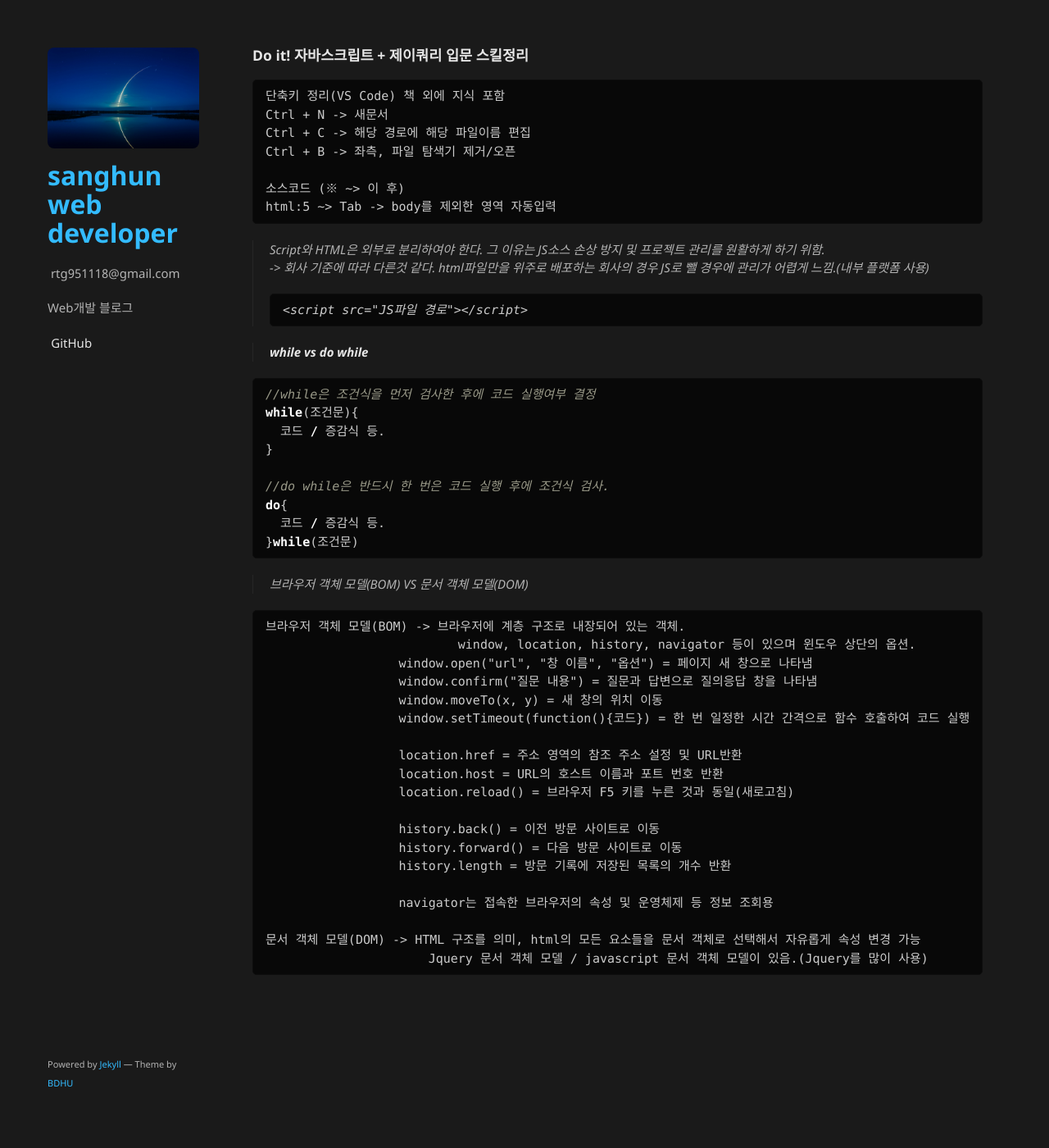
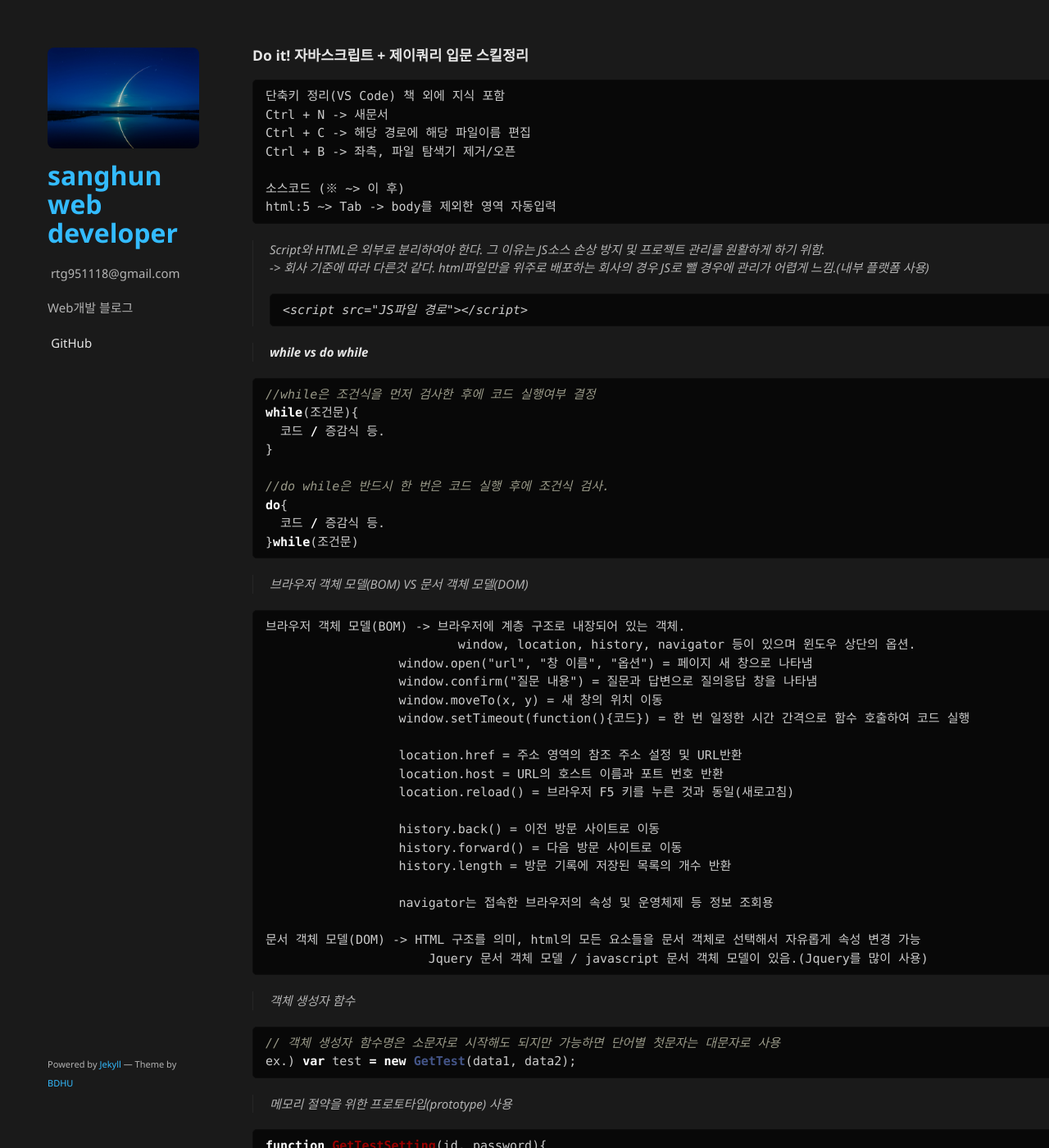
Before and after one commit to sh951118/sh951118.github.io, a Jekyll site: the page built from subpages/book1.md, in a window 1280 px wide and 1400 px high. Shown: the whole window at 82% size. Built offline with Jekyll 4.4.1, drawn with Linux system fonts in a browser that asks for light colours; our own code applies the rules of GitHub Pages for plain Markdown files; some of the changed text lies outside the part shown.

Commit message:
수정중

````diff
--- a/_sass/jekyll-theme-minimalist.scss
+++ b/_sass/jekyll-theme-minimalist.scss
@@ -177,7 +177,8 @@
   // width: 610px;
   // float:right;
   // padding-bottom:30px;
-  width: auto;
+  // width: auto;
+  width: 80rem;
   margin-left: 250px;
   float: left;
   padding-bottom: 30px;
--- a/subpages/book1.md
+++ b/subpages/book1.md
@@ -56,3 +56,40 @@
 문서 객체 모델(DOM) -> HTML 구조를 의미, html의 모든 요소들을 문서 객체로 선택해서 자유롭게 속성 변경 가능
                       Jquery 문서 객체 모델 / javascript 문서 객체 모델이 있음.(Jquery를 많이 사용)
 ```
+
+> 객체 생성자 함수
+
+```javascript
+// 객체 생성자 함수명은 소문자로 시작해도 되지만 가능하면 단어별 첫문자는 대문자로 사용
+ex.) var test = new GetTest(data1, data2);
+```
+
+> 메모리 절약을 위한 프로토타입(prototype) 사용
+
+```javascript
+function GetTestSetting(id, password){
+  this.userId = id;
+  this.userPassword = password;
+}
+
+GetTestSetting.prototype.getId = function(){
+  var str = "";
+  str += "아이디는 " + this.userId;
+  return str;
+}
+
+GetTestSetting.prototype.getPassword = function(){
+  var str = "";
+  str += "비밀번호는 " + this.userPassword + " 입니다.";
+  return str;
+}
+
+var test1 = new GetTestSetting("1", "1234");
+var test2 = new GetTestSetting("1", "4567");
+
+test1.getId(); // "아이디는 1"
+test1.getPassword(); // "비밀번호는 1234 입니다."
+
+test1.getId() === test2.getId() // 해당 결과는 true, 두 객체가 같은 함수를 사용하고 있음을 의미.
+
+```
````
Also changed, not shown: index.md (+2 -1 lines), README.md.
